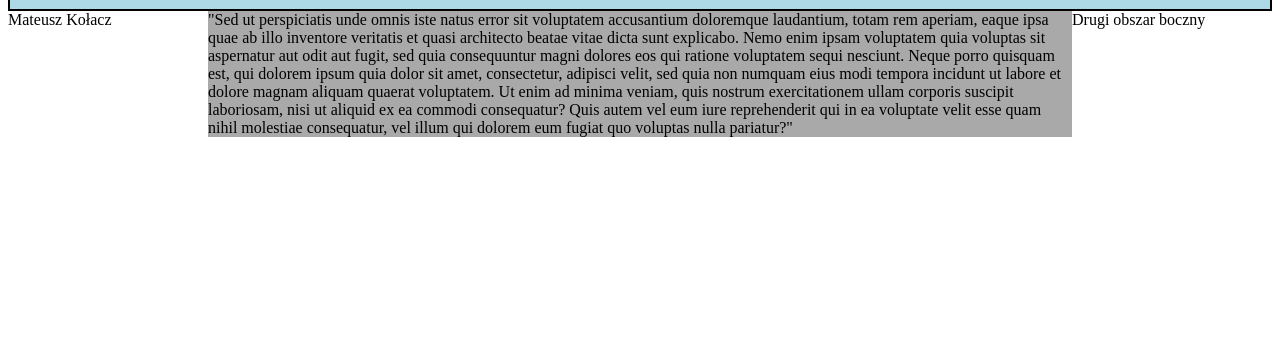
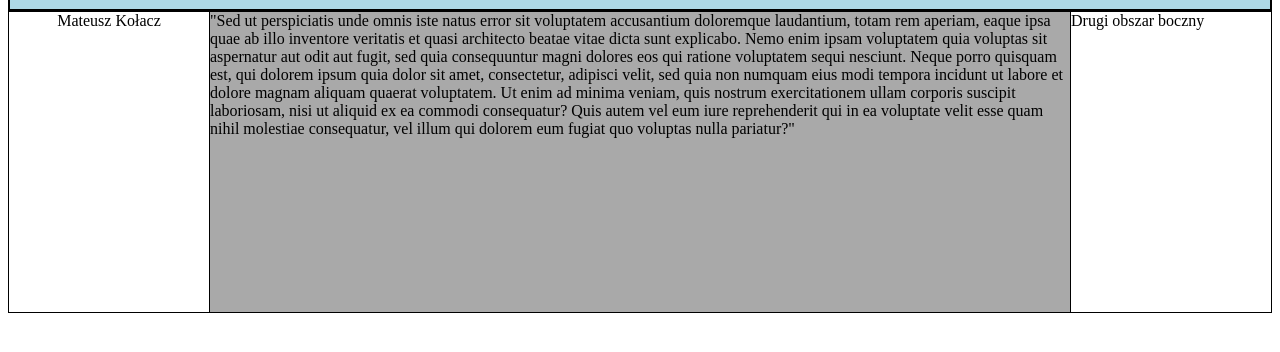
Before and after one commit to Matimateokol/HTML5-CSS-JS, a plain HTML site: page Assignment 2/index.html in a window 1280 px wide. Shown: the part 378-730 px from the top of the page. Drawn offline with Linux system fonts and the light colour scheme.

Commit message:
Fix children of "Tresc"  divs' style and format

```diff
--- a/Assignment 2/style.css
+++ b/Assignment 2/style.css
@@ -58,10 +58,32 @@
     background-color:lightblue;
 }
 
-#Tresc { box-sizing:border-box; width: 100%; float: left;}
-#PierwszyObszarBoczny { width: 200px; height: 300px; float: left; background-color: white;}
-#DrugiObszarBoczny { width: 200px; height: 300px; float: right; background-color: white;}
-#ObszarRoboczy { width: 100%;; height: 100%; background-color: darkgray ;}
+#Tresc { box-sizing:border-box;
+    width: 100%;
+    float: left;
+    border: 1px solid black;
+}
+#PierwszyObszarBoczny {
+    width: 200px;
+    height: 300px;
+    float: left;
+    background-color: white;
+    text-align: center;
+    border-right: 1px solid black;
+}
+#DrugiObszarBoczny {
+    width: 200px;
+    height: 300px;
+    float: right;
+    background-color: white;
+    border-left: 1px solid black;
+}
+#ObszarRoboczy {
+    width: calc(100% - 402px);
+    height: 300px;
+    float: left;
+    background-color: darkgray ;
+}
 
 .dual1 {
     box-sizing:border-box;
```
